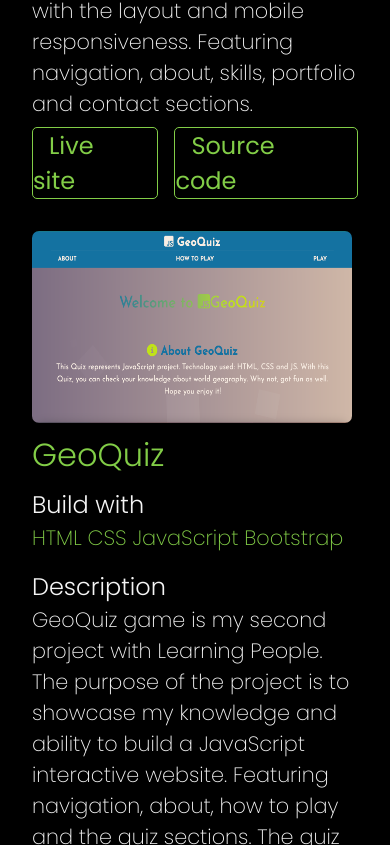
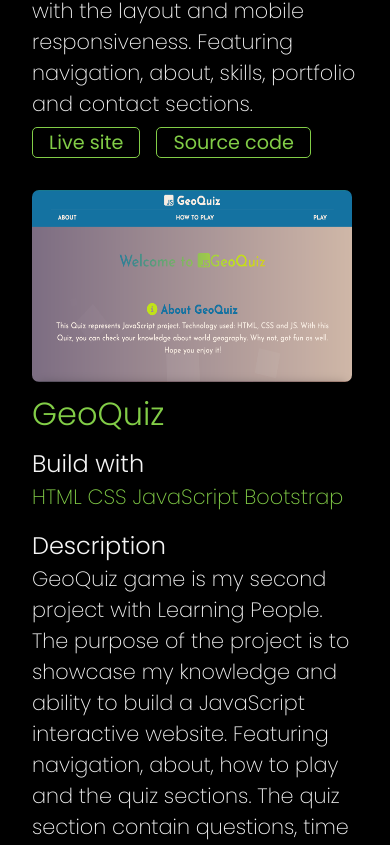
Before and after one commit to NDraganov/nedyalko-draganov, a Next.js app: page /portfolio in a window 390 px wide. Shown: the part 839-1684 px from the top of the page. Built offline with nearby package versions, Linux system fonts and the light colour scheme.

Commit message:
Correct class name in media query

```diff
--- a/components/button/button.module.css
+++ b/components/button/button.module.css
@@ -16,7 +16,7 @@
 }
 
 @media screen and (max-width: 450px) {
-  .buttons a {
-    font-size: 1rem;
+  .button a {
+    font-size: 1.2rem;
   }
 }
```
